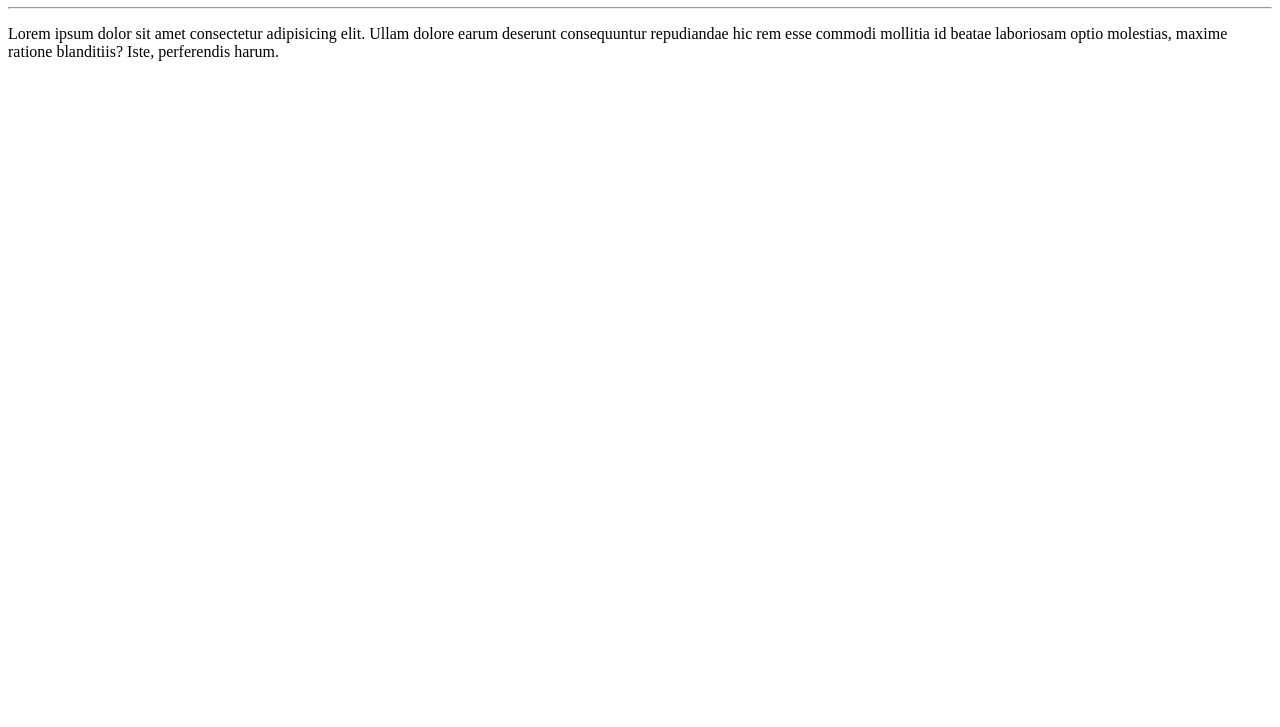
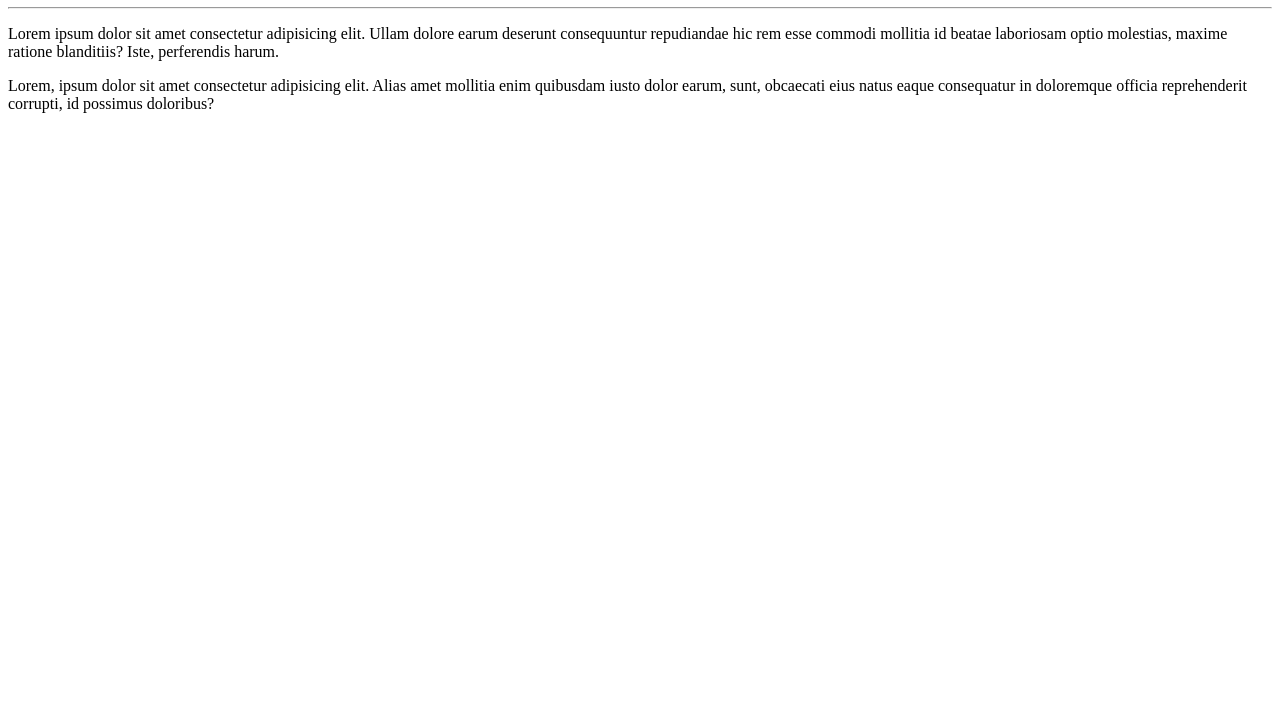
Before and after one commit to aquileshss/projeto_1, a plain HTML site: page primiro/index.html in a window 1280 px wide. Shown: the part 73-800 px from the top of the page. Drawn offline with Linux system fonts and the light colour scheme.

Commit message:
add mais uma line

```diff
--- a/primiro/index.html
+++ b/primiro/index.html
@@ -9,5 +9,6 @@
     <h1>ola, mundo</h1>
     <hr>
     <P>Lorem ipsum dolor sit amet consectetur adipisicing elit. Ullam dolore earum deserunt consequuntur repudiandae hic rem esse commodi mollitia id beatae laboriosam optio molestias, maxime ratione blanditiis? Iste, perferendis harum.</P>
+    <p>Lorem, ipsum dolor sit amet consectetur adipisicing elit. Alias amet mollitia enim quibusdam iusto dolor earum, sunt, obcaecati eius natus eaque consequatur in doloremque officia reprehenderit corrupti, id possimus doloribus?</p>
 </body>
 </html>
```
